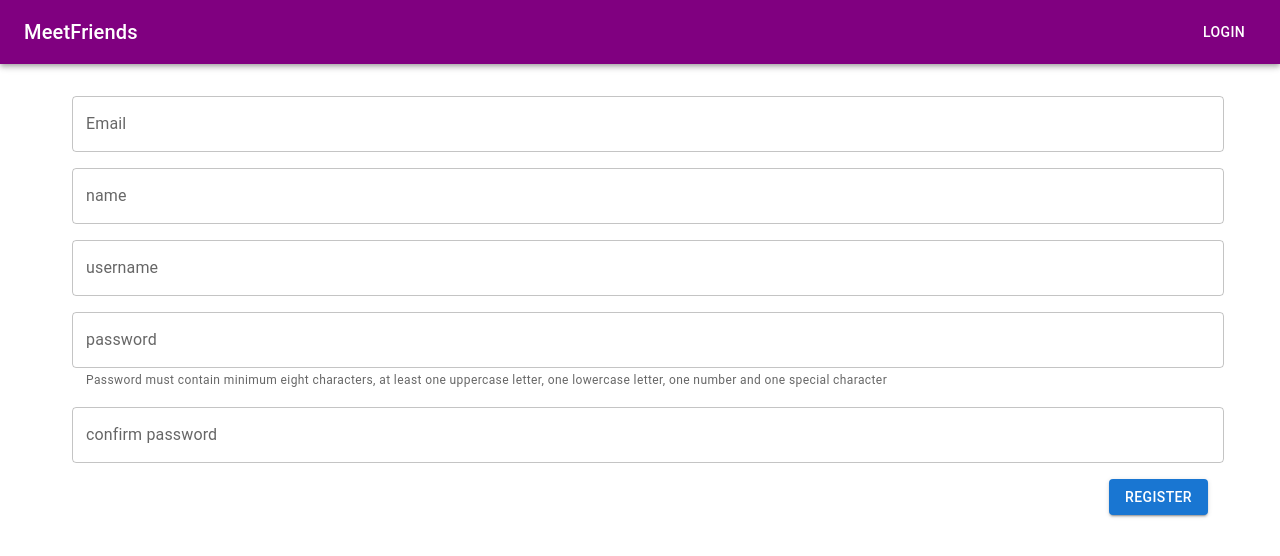
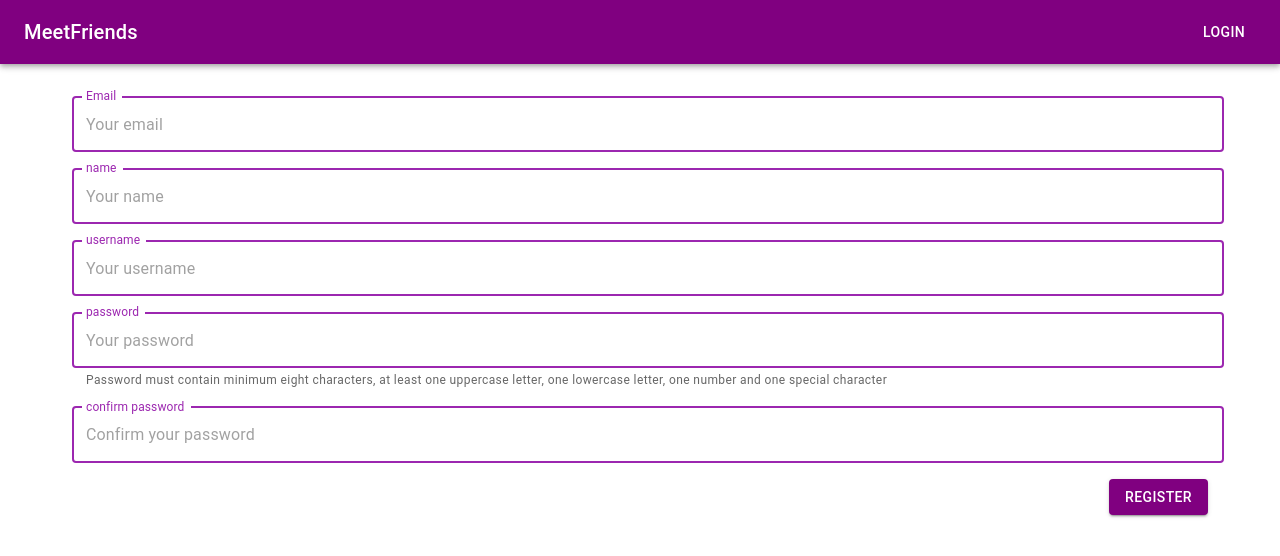
Before and after one commit to soby-dev/meetFriendsFrontend, a React (Create React App) app: page /register in a window 1280 px wide. Shown: the top 556 px of the page. Built offline with nearby package versions, Linux system fonts and the light colour scheme.

Commit message:
frontend edit

```diff
--- a/src/components/EventsDisplay.js
+++ b/src/components/EventsDisplay.js
@@ -43,13 +43,9 @@ export default function EventsDisplay(props) {
     console.log(participants);
   }, [participants]);
 
-  function participantHandler(number) {
-    return number - 1;
-  }
-
   return (
     <Box component="div" sx={{ m: 1, mt: 6 }}>
-      {events ? (
+      {events && (
         <Masonry columns={2} spacing={2}>
           {events.map((event, index) => {
             return (
@@ -126,10 +122,6 @@ export default function EventsDisplay(props) {
             );
           })}
         </Masonry>
-      ) : (
-        <Typography textAlign={"center"}>
-          No events match your search
-        </Typography>
       )}
     </Box>
   );
--- a/src/pages/RegisterPage.js
+++ b/src/pages/RegisterPage.js
@@ -54,7 +54,7 @@ export default function Register(props) {
     let username = e.target.username.value;
     let password = e.target.password.value;
     let loginCreds = { username: username, password: password };
-    fetch("http://localhost:8000/users/register/", {
+    fetch(`${root_url}/users/register/`, {
       method: "POST",
       headers: {
         "Content-Type": "application/json",
@@ -111,6 +111,8 @@ export default function Register(props) {
         helperText={errors.email && errors.email.message}
         {...register("email")}
         error={errors.email ? true : false}
+        color="secondary"
+        focused
       />
 
       <TextField
@@ -123,6 +125,8 @@ export default function Register(props) {
         helperText={errors.name && errors.name.message}
         {...register("name")}
         error={errors.name ? true : false}
+        color="secondary"
+        focused
       />
 
       <TextField
@@ -135,6 +139,8 @@ export default function Register(props) {
         helperText={errors.username && errors.username.message}
         {...register("username")}
         error={errors.username ? true : false}
+        color="secondary"
+        focused
       />
 
       <TextField
@@ -142,6 +148,8 @@ export default function Register(props) {
         name="password"
         label="password"
         placeholder="Your password"
+        color="secondary"
+        focused
         type="password"
         sx={{ width: 1 }}
         helperText={
@@ -158,6 +166,8 @@ export default function Register(props) {
         name="confirmPassword"
         label="confirm password"
         placeholder="Confirm your password"
+        color="secondary"
+        focused
         type="password"
         sx={{ width: 1 }}
         helperText={errors.confirmPassword && "Passwords must match!"}
@@ -166,7 +176,11 @@ export default function Register(props) {
       />
 
       <Box textAlign="right">
-        <Button type="submit" variant="contained">
+        <Button
+          type="submit"
+          variant="contained"
+          sx={{ backgroundColor: "purple" }}
+        >
           Register
         </Button>
       </Box>
```
